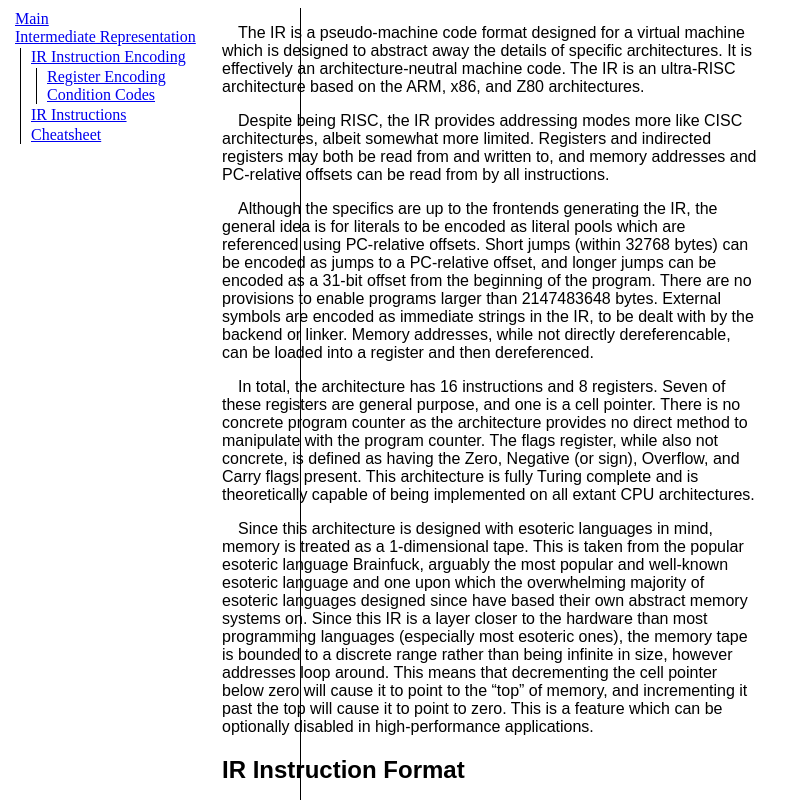
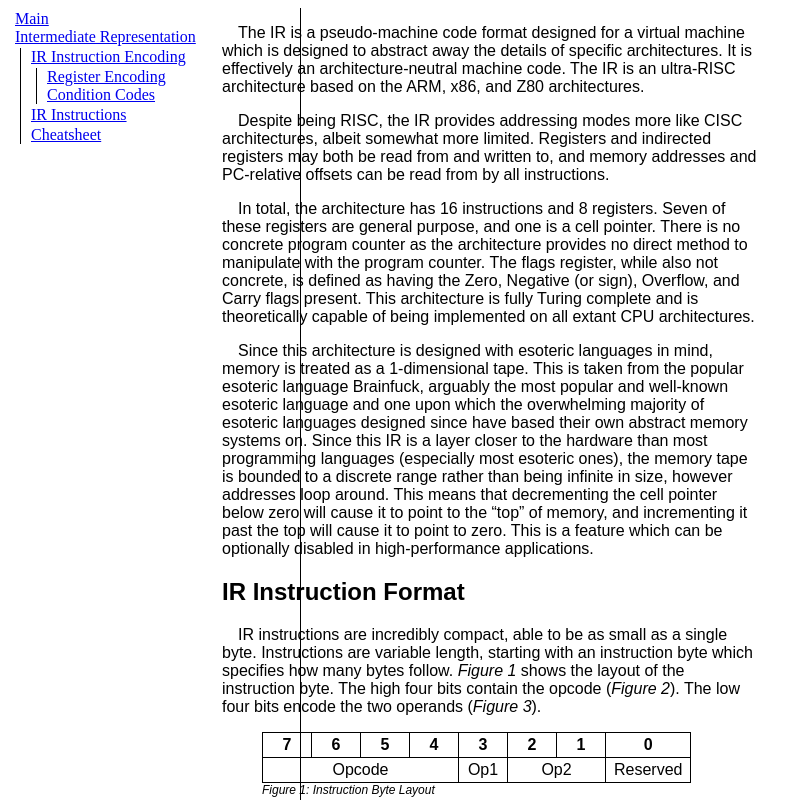
Before and after one commit to cailyn-baksh/abc, a plain HTML site: page ir.html in a window 1280 px wide. Shown: the top 801 px of the page, without its empty margins (0-803 px from the left). Drawn offline with Linux system fonts and the light colour scheme.

Commit message:
Remove paragraph that no longer applies
need to rewrite everything at the start of ir.html, i was kinda just bullshitting when i wrote that

```diff
--- a/ir.html
+++ b/ir.html
@@ -27,19 +27,6 @@
 				indirected registers may both be read from and written to, and
 				memory addresses and PC-relative offsets can be read from by
 				all instructions.
-			</p>
-			<p>
-				Although the specifics are up to the frontends generating the
-				IR, the general idea is for literals to be encoded as literal
-				pools which are referenced using PC-relative offsets. Short
-				jumps (within 32768 bytes) can be encoded as jumps to a
-				PC-relative offset, and longer jumps can be encoded as a 31-bit
-				offset from the beginning of the program. There are no
-				provisions to enable programs larger than 2147483648 bytes.
-				External symbols are encoded as immediate strings in the IR, to
-				be dealt with by the backend or linker. Memory addresses, while
-				not directly dereferencable, can be loaded into a register and
-				then dereferenced.
 			</p>
 			<p>
 				In total, the architecture has 16 instructions and 8 registers.
```
